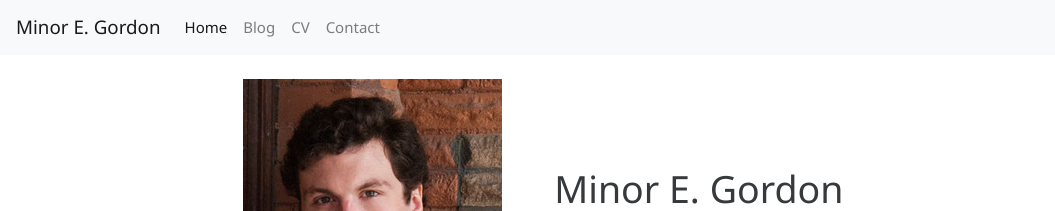
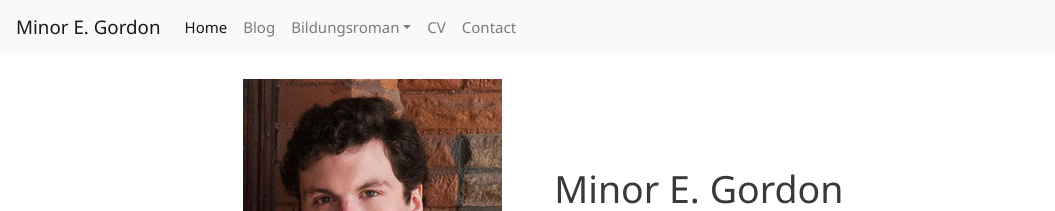
Before and after one commit to minorg/minorgordon.net, a Jekyll site: the page built from index.html, in a window 1280 px wide. Shown: the top 211 px of the page, without its empty margins (0-1055 px from the left). Built offline with Jekyll 4.4.1, drawn with Linux system fonts in a browser that asks for light colours.

Commit message:
Bildungsroman links

```diff
--- a/_includes/head.html
+++ b/_includes/head.html
@@ -7,5 +7,9 @@
     <link rel="stylesheet" href="/minorgordon.net.css"/>
     <link rel="canonical" href="{{ page.url | replace:'index.html','' | prepend: site.baseurl | prepend: site.url }}"/>
 
+    <script src="https://code.jquery.com/jquery-3.3.1.slim.min.js" integrity="sha384-q8i/X+965DzO0rT7abK41JStQIAqVgRVzpbzo5smXKp4YfRvH+8abtTE1Pi6jizo" crossorigin="anonymous"></script>
+    <script src="https://cdnjs.cloudflare.com/ajax/libs/popper.js/1.14.7/umd/popper.min.js" integrity="sha384-UO2eT0CpHqdSJQ6hJty5KVphtPhzWj9WO1clHTMGa3JDZwrnQq4sF86dIHNDz0W1" crossorigin="anonymous"></script>
+    <script src="https://stackpath.bootstrapcdn.com/bootstrap/4.3.1/js/bootstrap.min.js" integrity="sha384-JjSmVgyd0p3pXB1rRibZUAYoIIy6OrQ6VrjIEaFf/nJGzIxFDsf4x0xIM+B07jRM" crossorigin="anonymous"></script>
+
     <title>{% if page.title %}{{site.title}} - {{ page.title }}{% else %}{{ site.title }}{% endif %}</title>
 </head>
--- a/_includes/navbar.html
+++ b/_includes/navbar.html
@@ -5,6 +5,13 @@
             <a class="nav-link" href="/">Home</a>
         </li>
         <li class="nav-item {% if page.url contains '/blog' %}active{% endif %}"><a class="nav-link" href="{{ "/blog/index.html" | prepend: site.baseurl }}">Blog</a></li>
+        <li class="nav-item dropdown">
+            <a class="nav-link dropdown-toggle" data-toggle="dropdown" href="#" role="button" aria-haspopup="true" aria-expanded="false">Bildungsroman</a>
+            <div class="dropdown-menu">
+                <a class="dropdown-item" href="//bildungsroman.minorgordon.net/Passion/">Passion</a>
+                <a class="dropdown-item" href="//bildungsroman.minorgordon.net/Thinker-Doer/">Thinker-Doer</a>
+            </div>
+        </li>
         <li class="nav-item">
             <a class="nav-link" href="/mg-cv.pdf">CV</a>
         </li>
```
